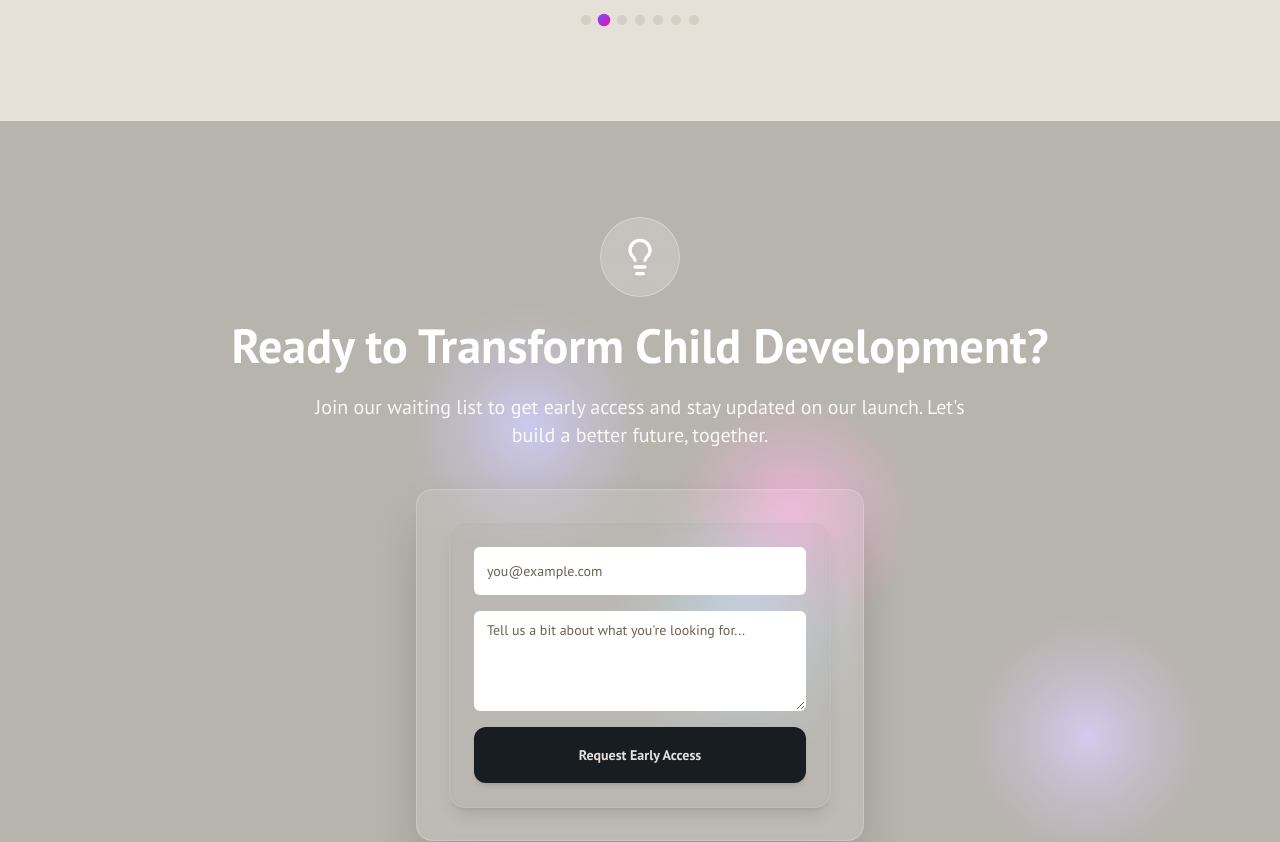
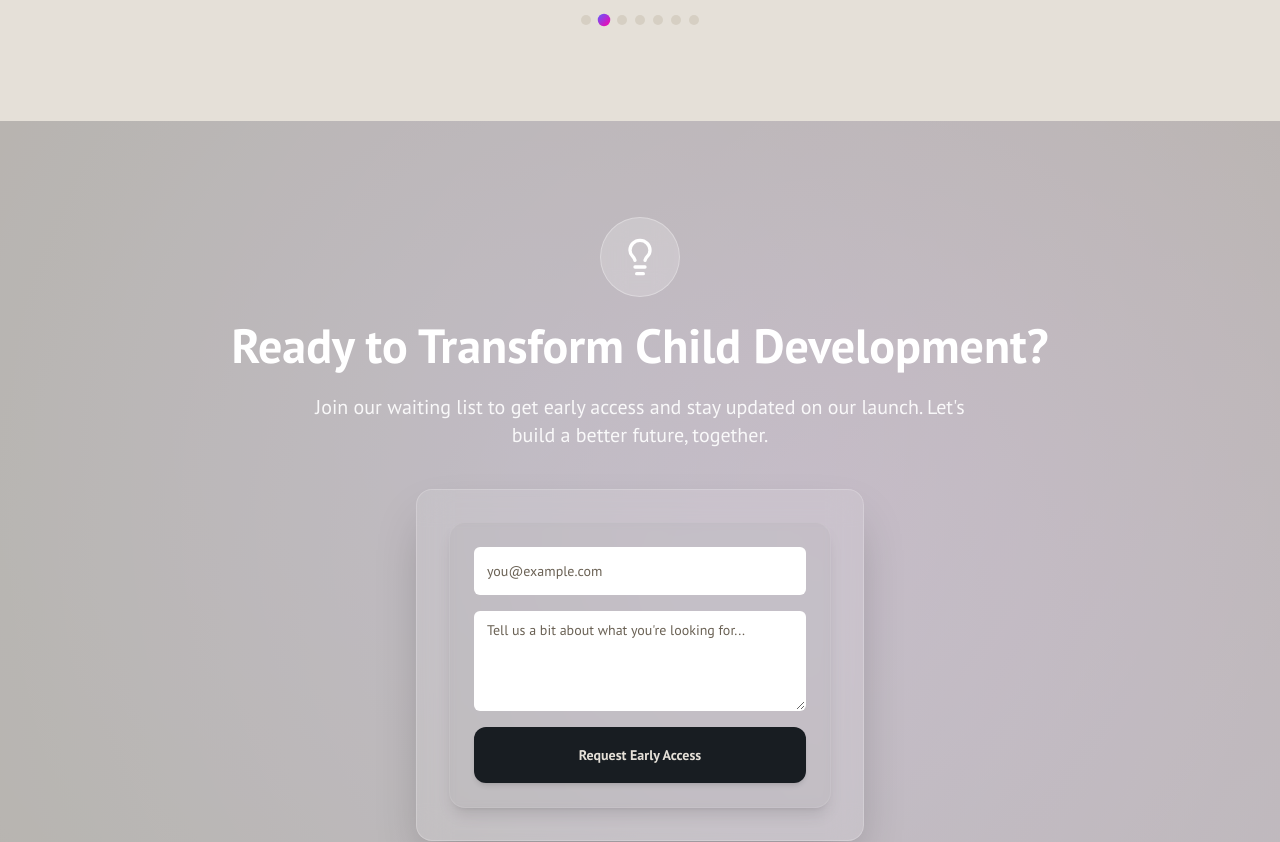
Before and after one commit to bilo-io/raisingatlantic-mono, a Next.js app in the folder src/apps/web/: page / in a window 1280 px wide. Shown: the part 4120-4962 px from the top of the page. Built offline with nearby package versions, Linux system fonts and the light colour scheme.

Commit message:
style: apply 'ocean' variant to landing page sections

```diff
--- a/src/apps/web/src/app/page.tsx
+++ b/src/apps/web/src/app/page.tsx
@@ -419,9 +419,9 @@ function LeadCaptureSection() {
   const { t } = useTranslation();
   return (
     <AnimatedGradientBackground
+      variant="ocean"
       colors={["#605BFF", "#FF00AA", "#8B5CF6", "#0EA5E9"]}
       speed={14}
-      intensity={150}
       className="py-16 md:py-24"
     >
       <div className="container mx-auto px-4 text-center">
```
